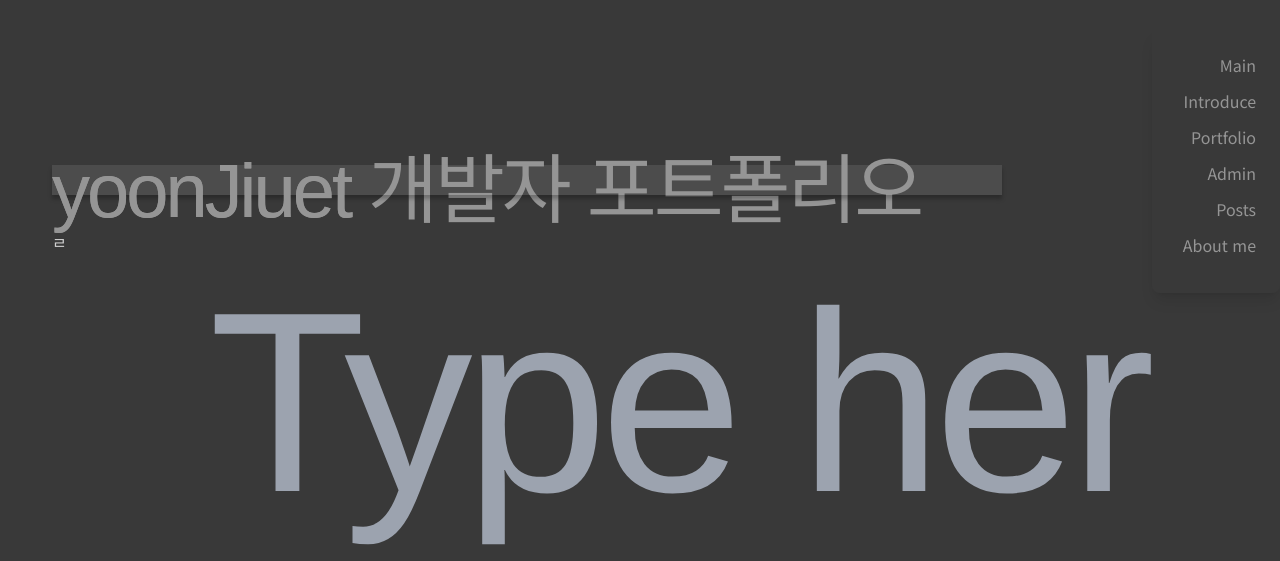
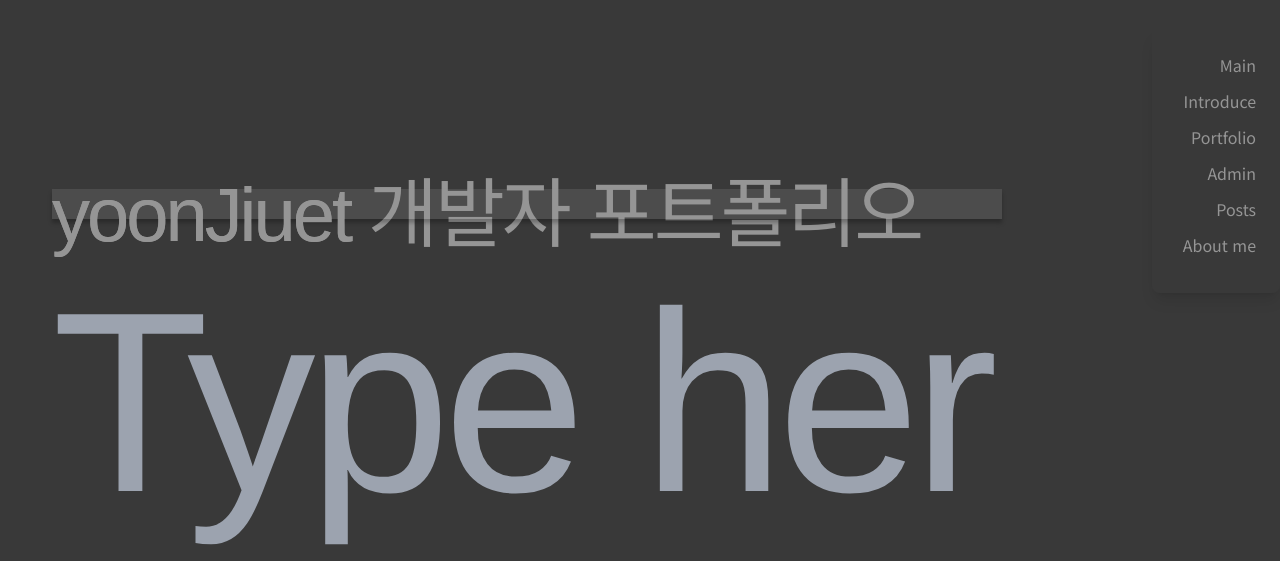
Before and after one commit to YoonJieut/pf-vercel, a Next.js app: page / in a window 1280 px wide. Shown: the part 239-800 px from the top of the page. Built offline with nearby package versions, Linux system fonts and the light colour scheme; a web font is replaced by a local one.

Commit message:
delete : tip 컴포넌트 삭제

```diff
--- a/app/components/ui/Molecules/FetchInput/CustomInputAreaVer2.tsx
+++ b/app/components/ui/Molecules/FetchInput/CustomInputAreaVer2.tsx
@@ -1,11 +1,9 @@
 "use client";
 
 import { Menu } from "@/app/_interfaces/common/Menu";
-import { checkWordInArray } from "@/app/_utils/checkWordInArray";
 import fetchJSON from "@/app/_utils/frontend/fetch/fetchJSON";
 import { useRouter } from "next/navigation";
 import { useEffect, useState } from "react";
-import TipComp from "../etc/TipComp";
 
 const placeholders = ["Type here.", "Type here..", "Type here..."];
 const localMenuData: Menu[] = require("@/app/_constants/menu/menu.json");
@@ -62,8 +60,6 @@ export const CustomInputAreaVer2 = (): JSX.Element => {
   return (
     <div className="w-full ml-10">
       <label htmlFor="customInput" title="주소 이동 입력창">
-        ㄹ
-        <TipComp message="가고 싶은 메뉴를 입력해주세요">
         <input
           id="customInput"
           style={{
@@ -80,7 +76,6 @@ export const CustomInputAreaVer2 = (): JSX.Element => {
           onChange={(e) => setInputValue(e.target.value)}
           autoFocus
         />
-        </TipComp>
       </label>
     </div>
   );
```
Lines whose indentation alone changed are shown as unchanged.
